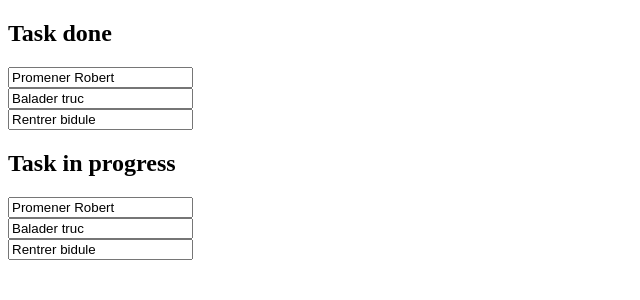
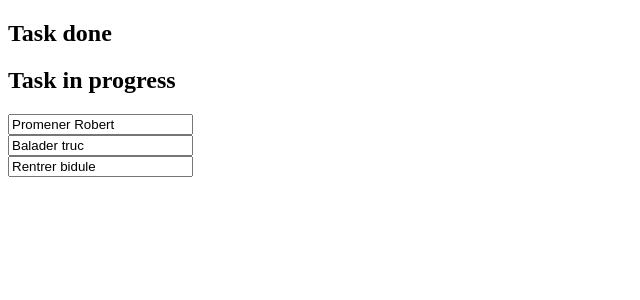
Before and after one commit to Alexandre-Vernet/ToutouList-Angular, an Angular app: page / in a window 1280 px wide. Shown: the top 300 px of the page, without its empty margins (0-640 px from the left). Built offline with nearby package versions, Linux system fonts and the light colour scheme.

Commit message:
task done <- click -> task complete

```diff
--- a/src/app/list/list.component.html
+++ b/src/app/list/list.component.html
@@ -2,7 +2,9 @@
 <div class="task">
   <h2>Task done</h2>
   <div *ngFor="let task of tasks">
-    <input type="text" value="{{task.value}}">
+    <div *ngIf="!task.isCurrent">
+      <input type="text" value="{{task.value}}" (click)="taskDone(task.id)">
+    </div>
   </div>
 </div>
 
@@ -10,6 +12,8 @@
 <h2>Task in progress</h2>
 <div class="taskInProgress">
   <div *ngFor="let task of tasks">
-    <input type="text" value="{{task.value}}" (click)="taskDone(task.id)">
+    <div *ngIf="task.isCurrent">
+      <input type="text" value="{{task.value}}" (click)="taskDone(task.id)">
+    </div>
   </div>
 </div>
--- a/src/app/list/list.component.ts
+++ b/src/app/list/list.component.ts
@@ -32,7 +32,7 @@ export class ListComponent implements OnInit {
   ];
 
   taskDone = (id: number): void => {
-    this.tasks[id].isCurrent = false;
+    this.tasks[id].isCurrent = !this.tasks[id].isCurrent;
   };
 
 }
```
